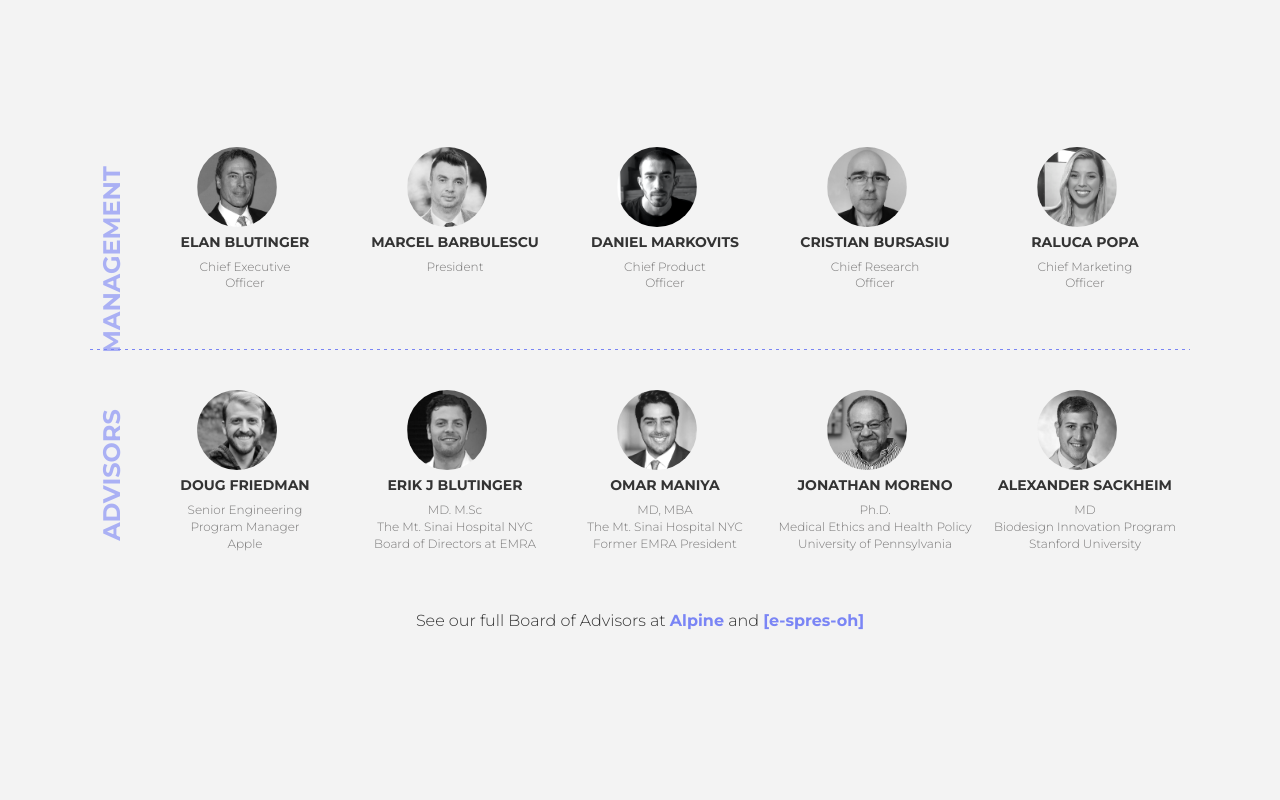
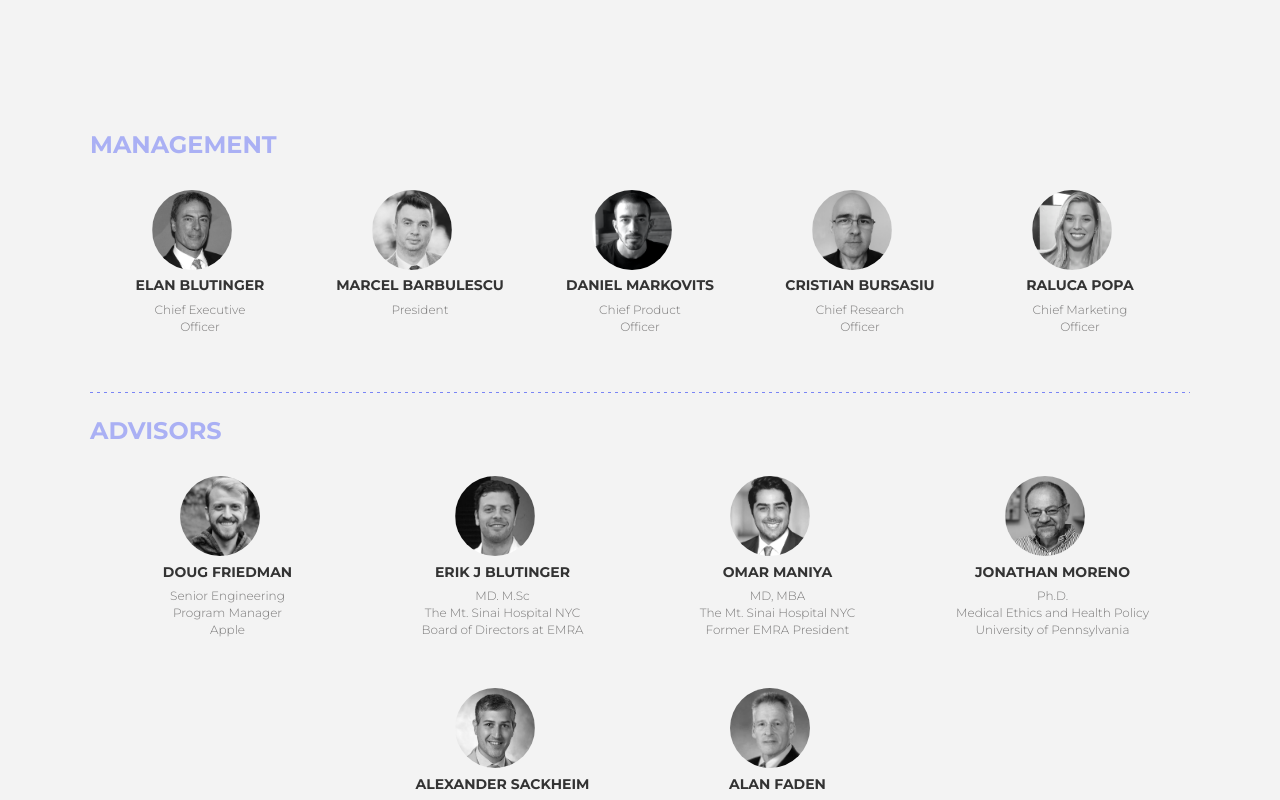
Before and after one commit to safesphere/safesphere.github.io, a Next.js app: page /index in a window 1280 px wide. Shown: the part 3640-4440 px from the top of the page. Built offline with nearby package versions, Linux system fonts and the light colour scheme.

Commit message:
Add Alan to team + change team layout

```diff
--- a/data/team.ts
+++ b/data/team.ts
@@ -76,4 +76,12 @@ export const advisors = [
     description:
       "Dr. Alexander Sackeim is a practicing emergency medicine physician and entrepreneur. He received his BA and MD from Columbia University and completed his residency at the University of Pennsylvania. During medical school, Alex was a founding member of Curator, a healthcare communications startup, where he led the launch of their first product, helped raise venture funding, and was critical in closing large contracts with top-tier health systems. In residency, Alex conducted several health system-wide quality improvement projects to increase operational efficiency and patient satisfaction. Alex has published on personal health records and healthcare quantitative performance metrics. He was recently accepted to be a fellow in Stanford's Biodesign Innovation Program.",
   },
+  {
+    name: "Alan Faden",
+    image: "alan.png",
+    role:
+      "Professor and Center Director \nUniversity of Maryland \nSchool of Medicine",
+    description: `Dr. Faden is a neurologist who is an internationally recognized leader in neurotrauma. As the former director of the Center for Shock, Trauma and Anesthesiology Research (STAR), Dr. Faden oversaw multidisciplinary research focusing on brain injuries, critical care, and organ support, resuscitation, surgical outcomes, patient safety, and injury prevention. He currently serves as the Scientific Co-Director for the newly established bi-campus Center for Sports Medicine Health and Human Performance, as well as Associate Dean for Trans-Campus Research Advancement.
+      \nHis present research focuses on the pathobiology and treatment of traumatic brain and spinal cord injuries, mechanisms of cell death, neuroinflammation, central pain, and drug discovery.`,
+  },
 ];
--- a/pages/index/components/team.module.scss
+++ b/pages/index/components/team.module.scss
@@ -8,9 +8,17 @@
   flex: 1;
 
   @include breakpoint(md) {
-    display: flex;
+    display: grid;
+    grid-template-columns: repeat(5, 1fr);
     justify-content: space-between;
     align-items: flex-start;
+
+    &.teamIncomplete {
+      grid-template-columns: repeat(4, 1fr);
+      li:nth-child(5) {
+        grid-column-start: 2;
+      }
+    }
   }
 
   li {
--- a/pages/index/components/team.tsx
+++ b/pages/index/components/team.tsx
@@ -11,12 +11,14 @@ type Member = {
 
 type Props = {
   members: Member[];
+  incomplete?: boolean;
 };
 
 function Team(props: Props) {
-  const { members } = props;
+  const { members, incomplete } = props;
   const [active, setActive] = useState("");
   const listRef = useRef() as React.MutableRefObject<HTMLUListElement | null>;
+  const style = `${styles.team} ${incomplete ? styles.teamIncomplete : ""}`;
 
   const toggleScrolledAttibute = useCallback(
     throttle(
@@ -40,7 +42,7 @@ function Team(props: Props) {
   }
 
   return (
-    <ul className={styles.team} ref={(e) => (listRef.current = e)}>
+    <ul className={style} ref={(e) => (listRef.current = e)}>
       {members.map((member) => (
         <Member
           key={member.name}
--- a/pages/index/index.module.scss
+++ b/pages/index/index.module.scss
@@ -53,26 +53,6 @@
 .teamTitle {
   font-size: 24px;
   opacity: 0.6;
-  @include breakpoint(md) {
-  }
-}
-
-.teamSection {
-  @include breakpoint(md) {
-    display: flex;
-    justify-content: stretch;
-    position: relative;
-    width: 100%;
-    padding-left: 50px;
-
-    .teamTitle {
-      position: absolute;
-      top: 0;
-      right: 100%;
-      transform: translateY(100%) rotate(-90deg);
-      transform-origin: top right;
-    }
-  }
 }
 
 .pageFooter {
--- a/pages/index/index.tsx
+++ b/pages/index/index.tsx
@@ -262,16 +262,16 @@ export default function Home(props: AppProps) {
           <br />
           <br />
 
-          <section className={styles.teamSection}>
+          <section>
             <h3 className={`h2 ${styles.teamTitle}`}>Management</h3>
             <Team members={management} />
           </section>
 
           <div className={styles.divider}></div>
 
-          <section className={styles.teamSection}>
+          <section>
             <h3 className={`h2 ${styles.teamTitle}`}>Advisors</h3>
-            <Team members={advisors} />
+            <Team members={advisors} incomplete={true} />
           </section>
 
           <br />
```
Also changed, not shown: public/assets/team/alan.png (added).
